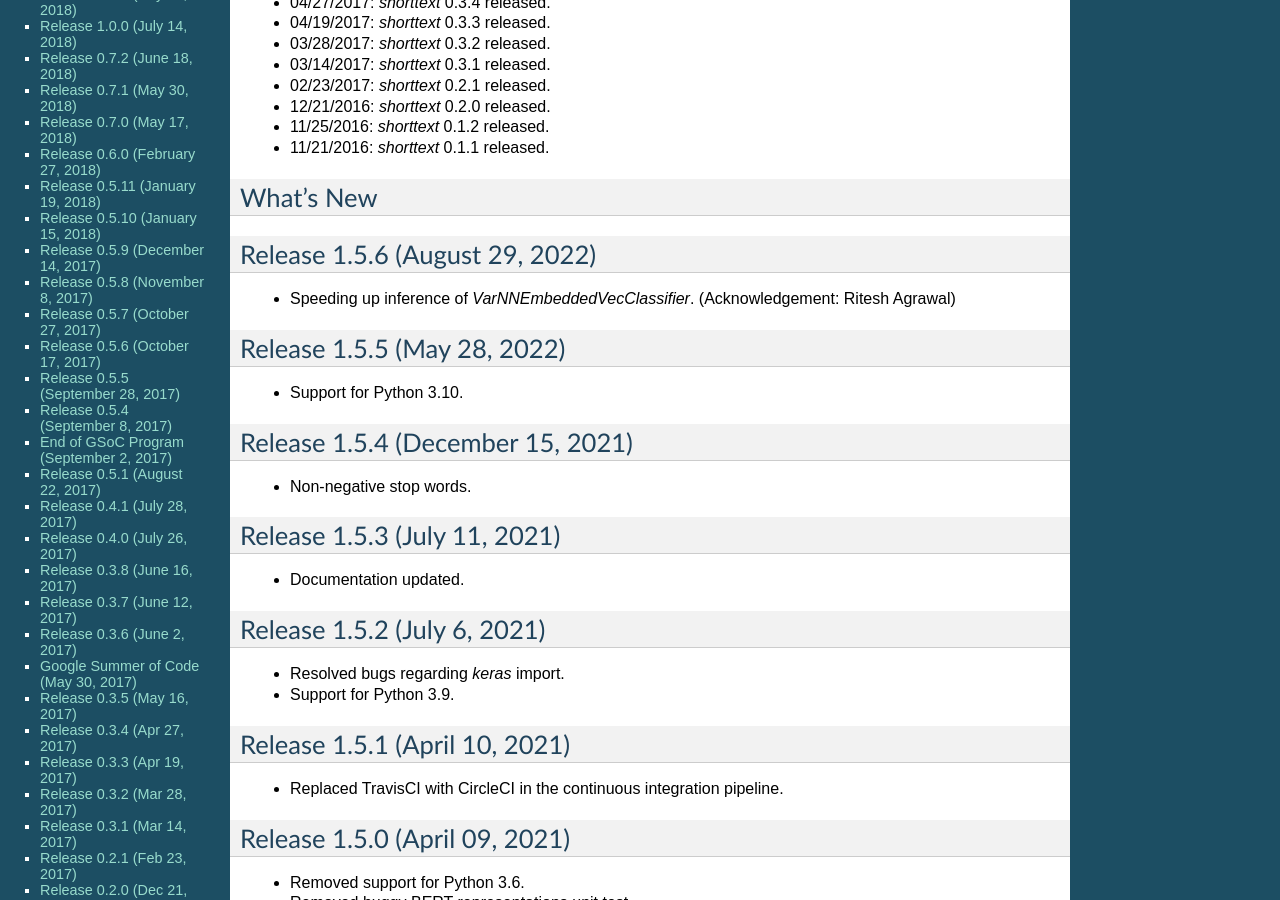
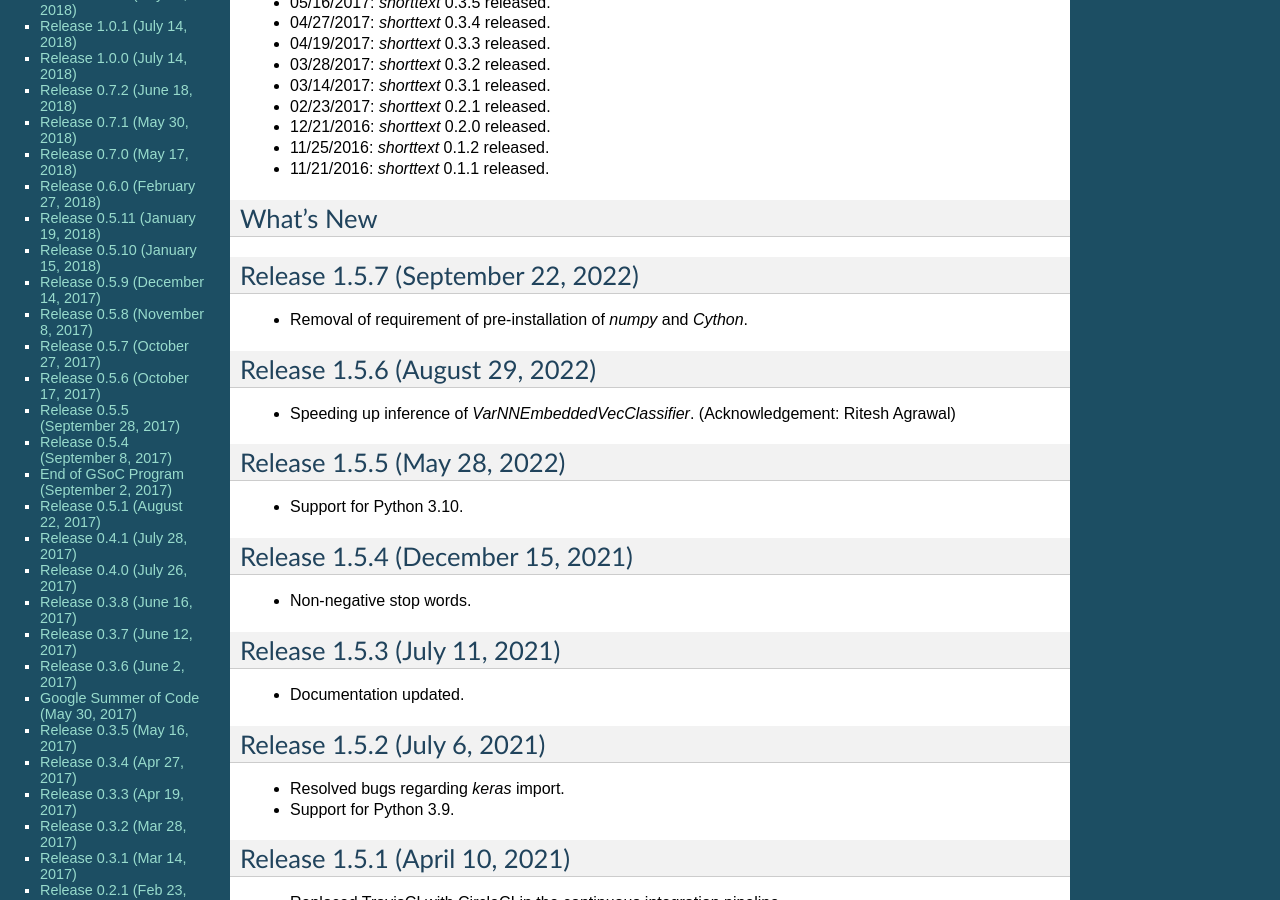
Before and after one commit to stephenhky/PyShortTextCategorization, a Sphinx documentation site: the page built from docs/news.rst, in a window 1280 px wide and 900 px high, scrolled down 1368 px. Built offline with Sphinx 7.4.7, drawn with Linux system fonts in a browser that asks for light colours; some of the changed text lies outside the part shown.

Commit message:
Release 1.5.7

```diff
--- a/docs/news.rst
+++ b/docs/news.rst
@@ -1,6 +1,7 @@
 News
 ====
 
+* 09/22/2022: `shorttext` 1.5.7 released.
 * 08/29/2022: `shorttext` 1.5.6 released.
 * 05/28/2022: `shorttext` 1.5.5 released.
 * 12/15/2021: `shorttext` 1.5.4 released.
@@ -74,6 +75,11 @@
 
 What's New
 ----------
+
+Release 1.5.7 (September 22, 2022)
+----------------------------------
+
+* Removal of requirement of pre-installation of `numpy` and `Cython`.
 
 Release 1.5.6 (August 29, 2022)
 -------------------------------
--- a/setup.py
+++ b/setup.py
@@ -28,7 +28,7 @@
 
 
 setup(name='shorttext',
-      version='1.5.7a1',
+      version='1.5.7',
       description="Short Text Mining",
       long_description=package_description(),
       long_description_content_type='text/markdown',
```
Also changed, not shown: README.md (+1 -0 lines).
